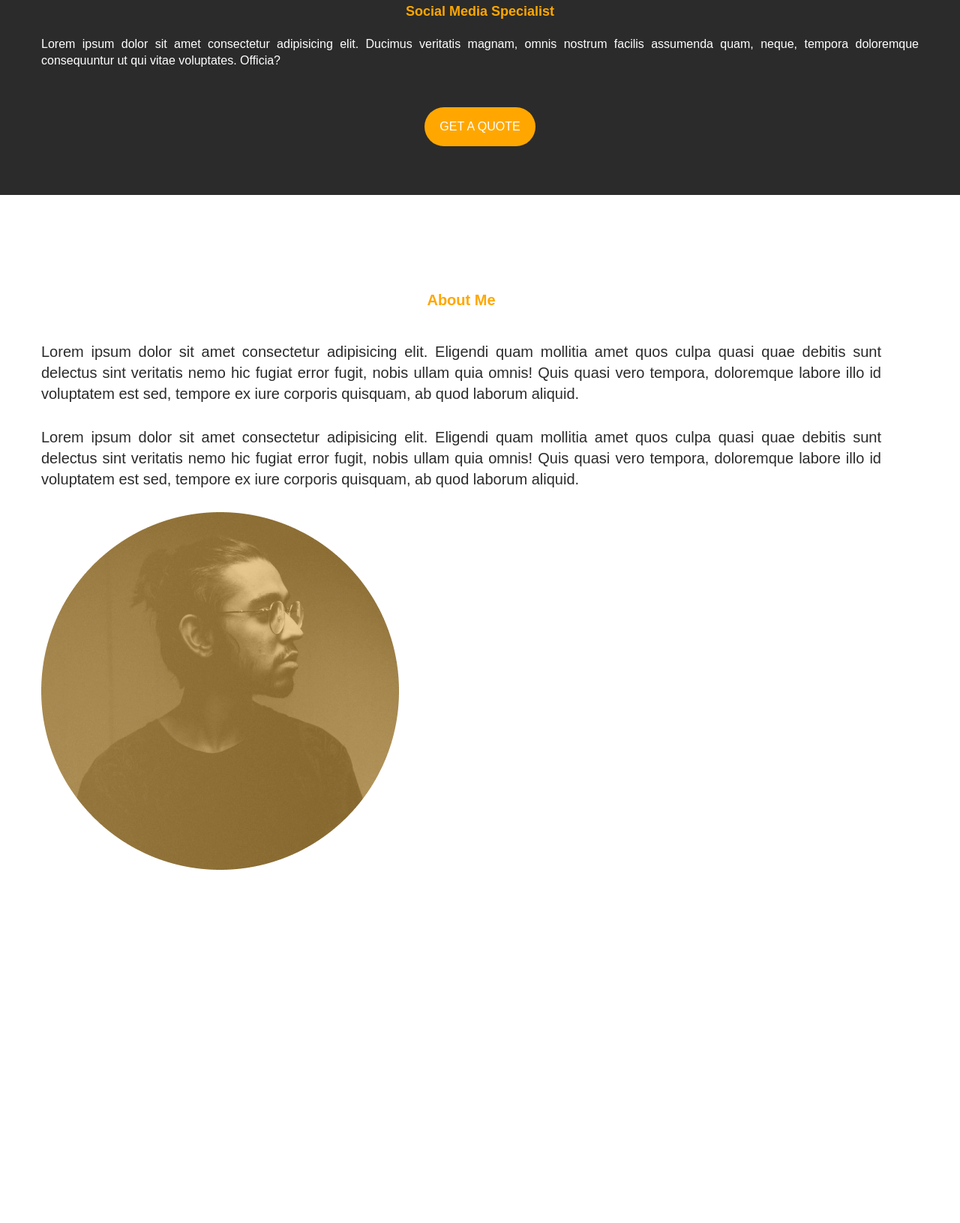
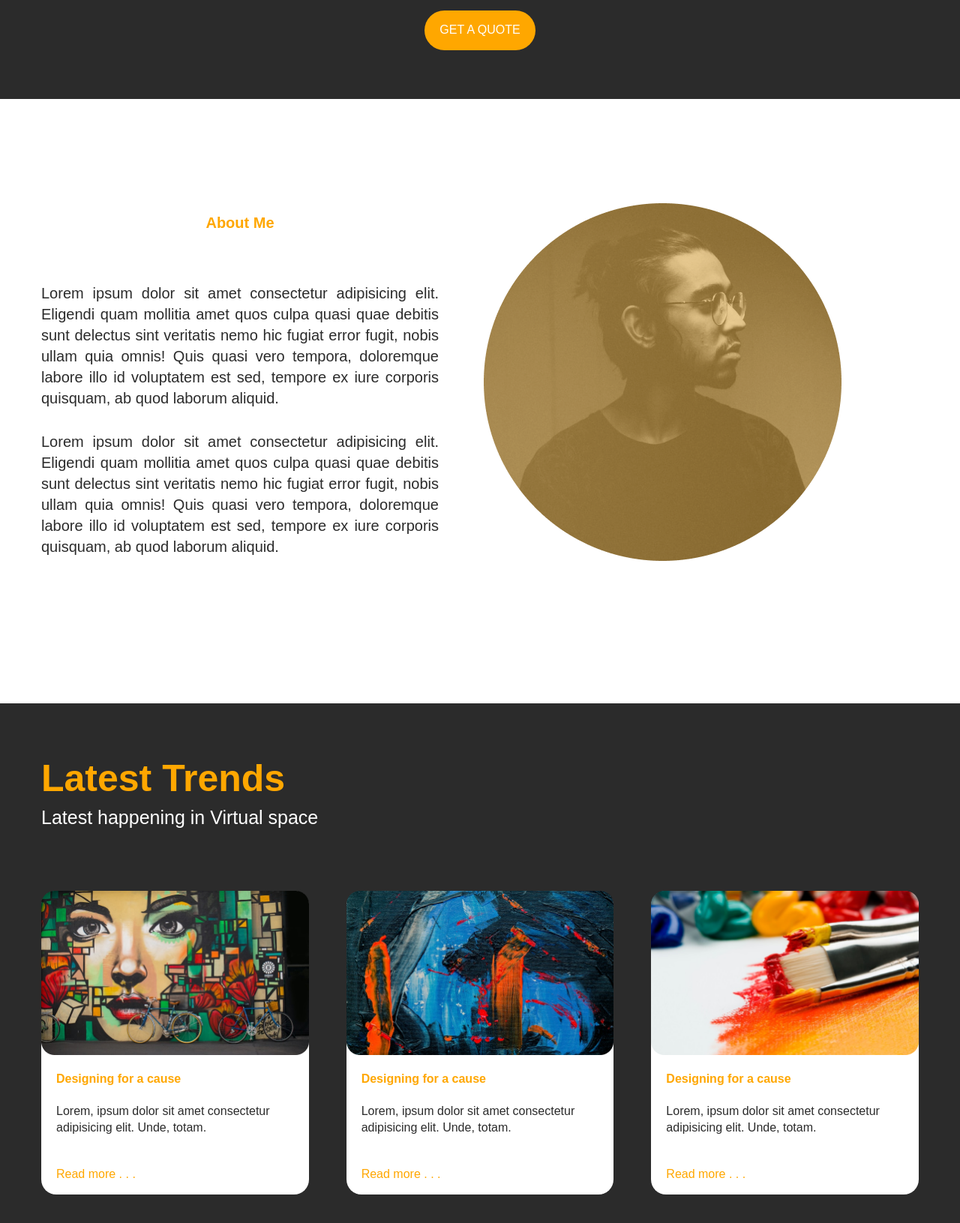
Before and after one commit to nItsu69/Basic-cvd, a plain HTML site: page index.html in a window 1280 px wide. Shown: the part 1507-3138 px from the top of the page at 75% size. Before the commit the page ends 2832 px from the top, so only its background shows below. Drawn offline with Linux system fonts and the light colour scheme.

Commit message:
latest 100

```diff
--- a/index.html
+++ b/index.html
@@ -5,7 +5,7 @@
     <meta name="viewport" content="width=device-width, initial-scale=1.0" />
     <title>Creative Visual Design - Home</title>
     <link rel="stylesheet" href="/style.css">
-    <script src="https://kit.fontawesome.com/a6726e13c6.js" crossorigin="anonymous"></script>
+    <script src="https://kit.fontawesome.com/a6726e13c6.js"crossorigin="anonymous"></script>
   </head>
   <body>
     <header class="header">
@@ -93,7 +93,7 @@
       <div class="container">
         <div class="aboutme__wrapper">
           <div class="aboutme__text">
-            <h3>About Me</h3>
+            <h1>About Me</h1>
             <p>Lorem ipsum dolor sit amet consectetur adipisicing elit. Eligendi quam mollitia amet quos culpa quasi quae debitis sunt delectus sint veritatis nemo hic fugiat error fugit, nobis ullam quia omnis! Quis quasi vero tempora, doloremque labore illo id voluptatem est sed, tempore ex iure corporis quisquam, ab quod laborum aliquid.
             </p>
             <p>
@@ -104,6 +104,42 @@
         </div>
       </div>
     </section>
+
+    <section class="latest">
+      <div class="container">
+        <div class="latest__title">
+          <h2>Latest Trends</h2>
+          <p>Latest happening in Virtual space</p>
+        </div>
+        <div class="latest__wrapper">
+          <div class="latest__card">
+            <img src="/img/latest1.png" alt="">
+            <div class="latest__text">
+              <h4>Designing for a cause</h4>
+              <p>Lorem, ipsum dolor sit amet consectetur adipisicing elit. Unde, totam.</p>
+              <a href="">Read more . . .</a>
+            </div>
+          </div>
+          <div class="latest__card">
+            <img src="/img/latest2.png" alt="">
+            <div class="latest__text">
+              <h4>Designing for a cause</h4>
+              <p>Lorem, ipsum dolor sit amet consectetur adipisicing elit. Unde, totam.</p>
+              <a href="">Read more . . .</a>
+            </div>
+          </div>
+          <div class="latest__card">
+            <img src="/img/latest3.png" alt="">
+            <div class="latest__text">
+              <h4>Designing for a cause</h4>
+              <p>Lorem, ipsum dolor sit amet consectetur adipisicing elit. Unde, totam.</p>
+              <a href="">Read more . . .</a>
+            </div>
+          </div>
+        </div>
+      </div>
+    </section>
+
     <script src="/script.js"></script>
   </body>
 </html>
--- a/style.css
+++ b/style.css
@@ -277,11 +277,11 @@ width: 5rem;
 
 }
 /* section 3 */
-.aboutme .aboutme__text h3 {
+.aboutme .aboutme__text h1 {
   font-size: 2rem;
-  font-weight: bold;
+  font-weight: 600;
   color:#ffa700;
-  line-height: 5rem;
+  line-height: 5;
 
 }
 
@@ -298,14 +298,45 @@ width: 5rem;
 
 .aboutme .aboutme__wrapper{
   display: grid;
-  grid-template-columns: 1fr;
+  grid-template-columns: 1fr 1fr;
+  align-items: center;
+  gap: 1rem;
 }
 
 .aboutme .aboutme__text {
   font-size: 2rem;
   text-align: center;
   padding-right: 5rem;
+
 }
+@media screen and (max-width:500px){
+  .aboutme{
+    padding-left: 2rem;
+    padding-right: 2rem;
+  }
+  .aboutme .aboutme__wrapper {
+    display: grid;
+    grid-template-columns: 1fr;
+
+  }
+  .aboutme .aboutme__text{
+    order: 2;
+  }
+  .aboutme .aboutme__text h1 {
+    font-size: 27px;
+    text-align: center;
+  }
+  .aboutme .aboutme__text p {
+    display:flex;
+    width: fit-content;
+    margin:0% auto;
+  }
+  .aboutme .img {
+    width: 20rem;
+    margin:auto;
+  }
+}
+
 /* srvc */
 .srvc {
   background:#2b2b2b;
@@ -327,7 +358,7 @@ width: 5rem;
   font-size: 5rem;
 
 }
-.srvc .srvc__card h4{
+.srvc .srvc__card h1{
   color:#ffa700;
   font-size: 1.8rem;
   font-weight: 600;
@@ -349,6 +380,68 @@ width: 5rem;
 
   }
 }
+
+/* LATEST */
+.latest{
+  background: #2b2b2b;
+  padding: 5rem 0;
+}
+.latest .latest__wrapper{
+  display: grid;
+  grid-template-columns: 1fr 1fr 1fr;
+  gap: 5rem;
+
+}
+.latest .latest__title h2 {
+  color: #ffa700;
+  font-size: 5rem;
+  font-weight: 600;
+}
+.latest .latest__title p{
+  color: #ffffff;
+  font-size: 2.5rem;
+}
+.latest .latest__title{
+  margin-bottom: 8rem;
+}
+.latest .latest__card {
+  background: #ffffff;
+  border-radius: 2rem;
+}
+.latest .latest__text {
+  padding: 1.5rem 2rem;
+}
+.latest .latest__text h4{
+  color: #ffa700;
+  font-weight: 600;
+}
+.latest .latest__text p {
+  margin-top: 2rem;
+  margin-bottom: 4rem
+}
+.latest .latest__text a {
+  color:#ffa700
+}
+@media screen and (max-width:500px){
+  .latest .latest__title{
+    text-align: center;
+  }
+  .latest .latest__title h2{
+    font-size: 4rem
+  }
+  .latest .latest__wrapper{
+    display: grid;
+    grid-template-columns: 1fr;
+  }
+  .latest .latest__card{
+    margin: 0 2rem;
+  }
+  .latest .latest__card img{
+width: 100%;
+  }
+}
+
+
 /* REPEATABLE PATTERN */
 .btn{
   display: inline-block;
```
